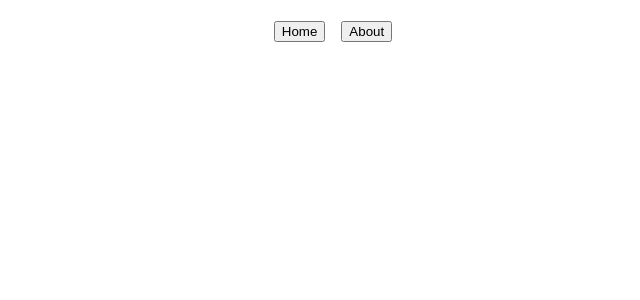
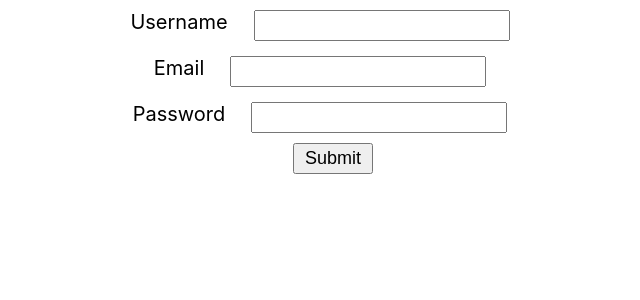
Before and after one commit to dhruvS37/BookStore, a React (Create React App) app: page / in a window 1280 px wide. Shown: the top 300 px of the page, without its empty margins (307-947 px from the left). Built offline with nearby package versions, Linux system fonts and the light colour scheme.

Commit message:
Day 7 task complete

```diff
--- a/src/App.js
+++ b/src/App.js
@@ -6,6 +6,7 @@ import Home from './pages/Home';
 import Counter from './components/Counter';
 import About from './pages/About';
 import List from './components/List';
+import LoginForm from './components/LoginForm';
 
 class App extends React.Component {
 
@@ -46,14 +47,16 @@ class App extends React.Component {
 
         <About title="About Section" description="this is About section"/> */}
 
-        <br/>
+        {/* <br/>
         <button onClick={this.changeToHome}>Home</button>
         &emsp;
         <button onClick={this.changeToAbout}>About</button>
-        {page}
+        {page} */}
 
 
         {/* <List/> */}
+
+        <LoginForm/>
 
       </div>
     );
--- a/src/components/LoginForm.js
+++ b/src/components/LoginForm.js
@@ -1,4 +1,5 @@
 import React from "react";
+import './myStyle.css'
 
 class LoginForm extends React.Component{
 
@@ -6,17 +7,47 @@ class LoginForm extends React.Component{
       super(props)
 
       this.state = {
-         username :''
-
+         username :'',
+         email : '',
+         password : ''
         }
     }
+    handleUsernameChange = (event) =>{
+        this.setState({
+            username : event.target.value
+        })
+    }
+    handleEmailChange = (event) =>{
+        this.setState({
+            email : event.target.value
+        })
+    }
+    handlePasswordChange = (event) =>{
+        this.setState({
+            password : event.target.value
+        })
+    }
+    handleSubmit = (event) =>{
+        alert(` ${this.state.username} \n ${this.state.email} \n ${this.state.password}`)
+        // event.preventDefault()        /* prevent to form being defalt */
+    }
     render(){
+        const {username,email,password}=this.state
         return(
-            <form>
-                <div>
+            <form onSubmit={this.handleSubmit}>
+                <div className="formFeild">
                     <label>Username</label>
-                    <input type='text' ></input>
+                    <input type='text' value={username} onChange={this.handleUsernameChange} className="inputCss"></input>
                 </div>
+                <div className="formFeild">
+                    <label>Email</label>
+                    <input type='text' value={email} onChange={this.handleEmailChange} className="inputCss"></input>
+                </div>
+                <div className="formFeild">
+                    <label>Password</label>
+                    <input type='password' value={password} onChange={this.handlePasswordChange} className="inputCss"></input>
+                </div>
+                <button type="submit" className="inputCss">Submit</button>
             </form>
         )
     }
--- a/src/components/myStyle.css
+++ b/src/components/myStyle.css
@@ -1,3 +1,4 @@
+/* title.js */
 .title{
     color: rgb(126, 33, 213);
     font-size:40px;
@@ -6,3 +7,17 @@
 .para{
     font-family: Arial, Helvetica, sans-serif;
 }
+
+/* Loginform.js */
+.formFeild{
+    display: flex;
+    justify-content: center;
+    font-size: 20px;
+    margin: 5px;
+    padding: 5px;
+}
+.inputCss {
+    padding: 3px 10px;
+    font-size: 18px;
+    margin: 0px 26px;
+}
```
